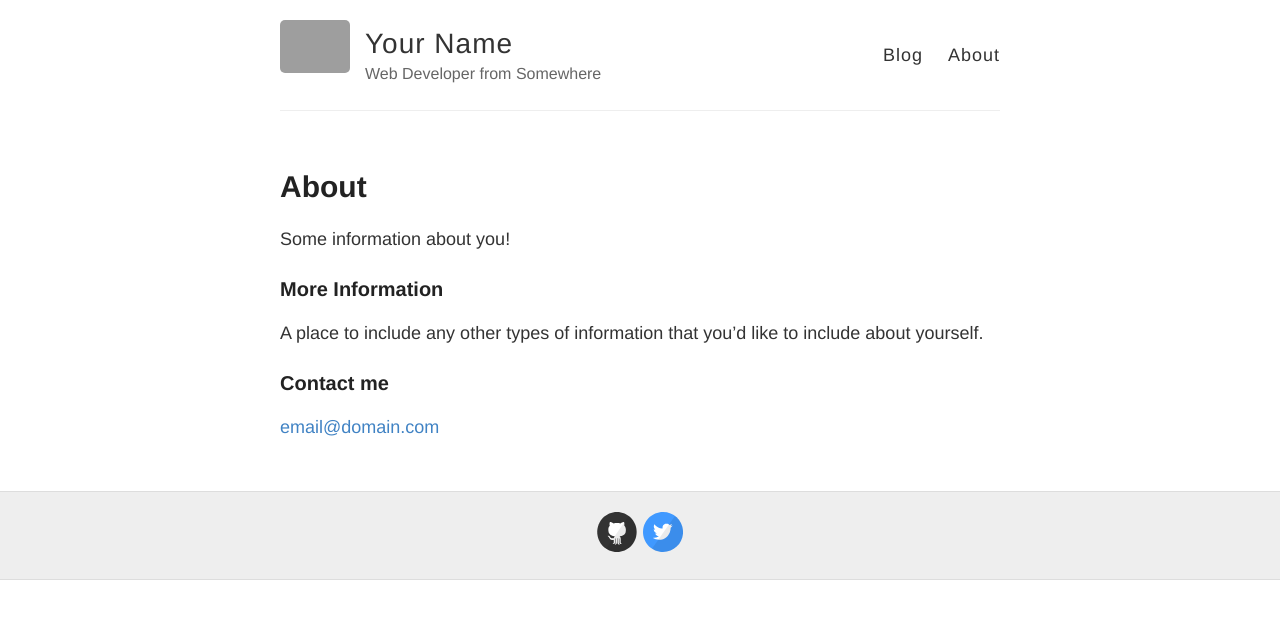
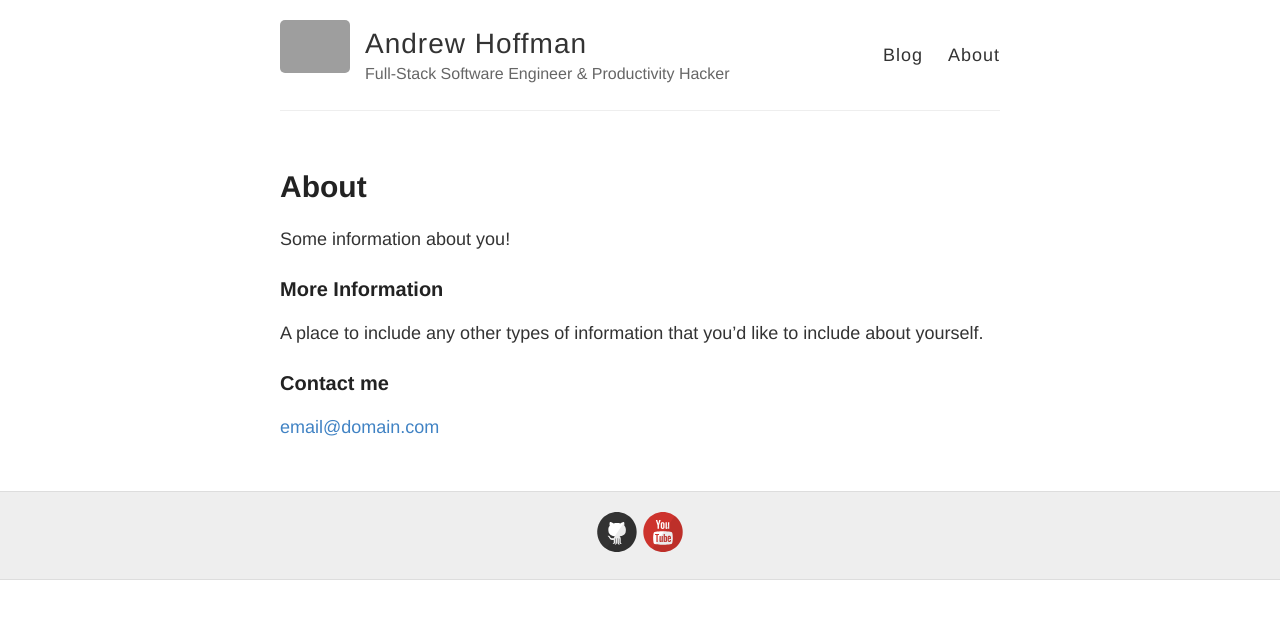
Before and after one commit to and1hof/and1hof.github.io, a Jekyll site: the page built from about.md, in a window 1280 px wide. Shown: the top 619 px of the page. Built offline with Jekyll 4.4.1, drawn with Linux system fonts in a browser that asks for light colours; grey boxes are pictures that could not be loaded.

Commit message:
Added contact info to _config.yml

```diff
--- a/_config.yml
+++ b/_config.yml
@@ -3,13 +3,13 @@
 #
 
 # Name of your site (displayed in the header)
-name: Your Name
+name: Andrew Hoffman
 
 # Short bio or description (displayed in the header)
-description: Web Developer from Somewhere
+description: Full-Stack Software Engineer & Productivity Hacker
 
 # URL of your avatar or profile pic (you could use your GitHub profile pic)
-avatar: https://raw.githubusercontent.com/barryclark/jekyll-now/master/images/jekyll-logo.png
+avatar: https://media.licdn.com/media/p/8/005/059/026/0290fed.jpg
 
 #
 # Flags below are optional
@@ -21,14 +21,14 @@ footer-links:
   email:
   facebook:
   flickr:
-  github: barryclark/jekyll-now
+  github: andhofmt
   instagram:
   linkedin:
   pinterest:
   rss: # just type anything here for a working RSS icon
-  twitter: jekyllrb
+  twitter:
   stackoverflow: # your stackoverflow profile, e.g. "users/50476/bart-kiers"
-  youtube: # channel/<your_long_string> or user/<user-name>
+  youtube: devfactor # channel/<your_long_string> or user/<user-name>
   googleplus: # anything in your profile username that comes after plus.google.com/
 
 
```
